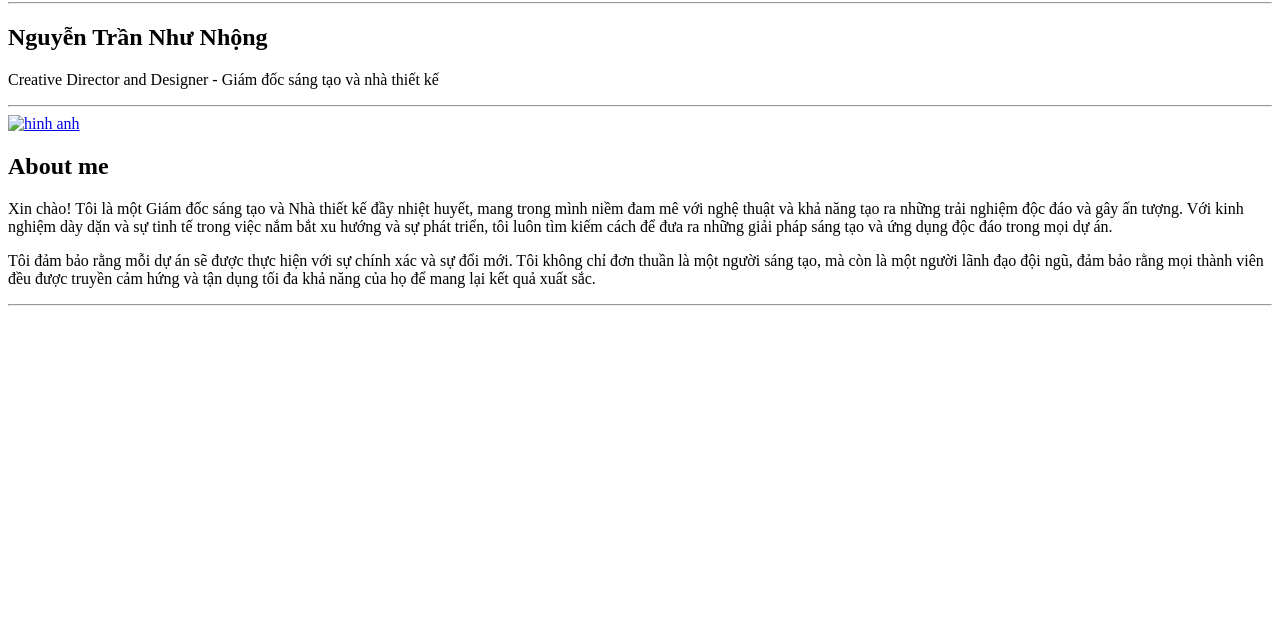
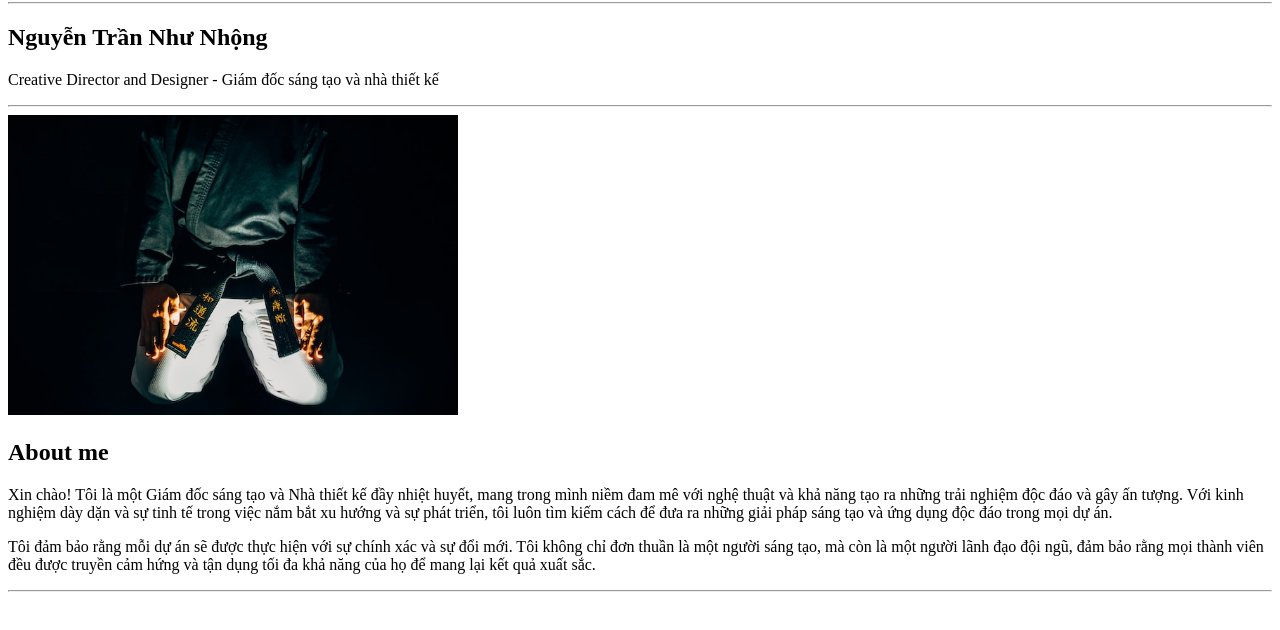
Before and after one commit to NguyenThanhLoi1122/Du-an-1, a plain HTML site: page index.html in a window 1280 px wide. Shown: the part 104-734 px from the top of the page. Drawn offline with Linux system fonts and the light colour scheme.

Commit message:
Update index.html

```diff
--- a/index.html
+++ b/index.html
@@ -18,7 +18,7 @@
     <p>Creative Director and Designer - Giám đốc sáng tạo và nhà thiết kế</p>
     <hr>
 
-    <a href="http://127.0.0.1:5500/more-info/contact.html"> <img src="./assets./images/tuhoc.cc.jpg" height="300" alt="hinh anh"></a>
+    <a href="http://127.0.0.1:5500/more-info/contact.html"> <img src="./assets/images/tuhoc.cc.jpg" height="300" alt="hinh anh"></a>
 
     <h2>About me</h2>
     <p>Xin chào! Tôi là một Giám đốc sáng tạo và Nhà thiết kế đầy nhiệt huyết, mang trong mình niềm đam mê với nghệ
```
